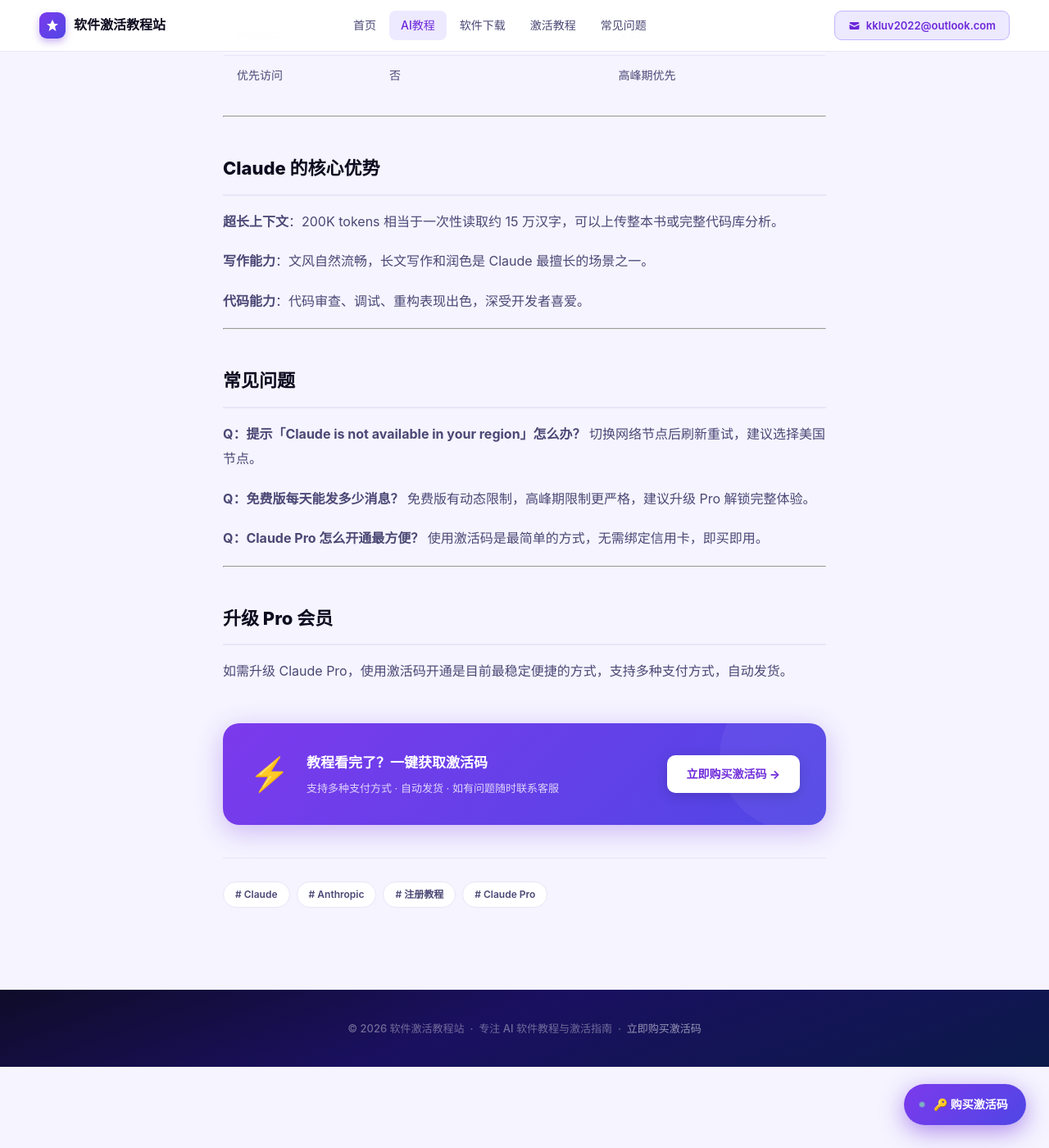
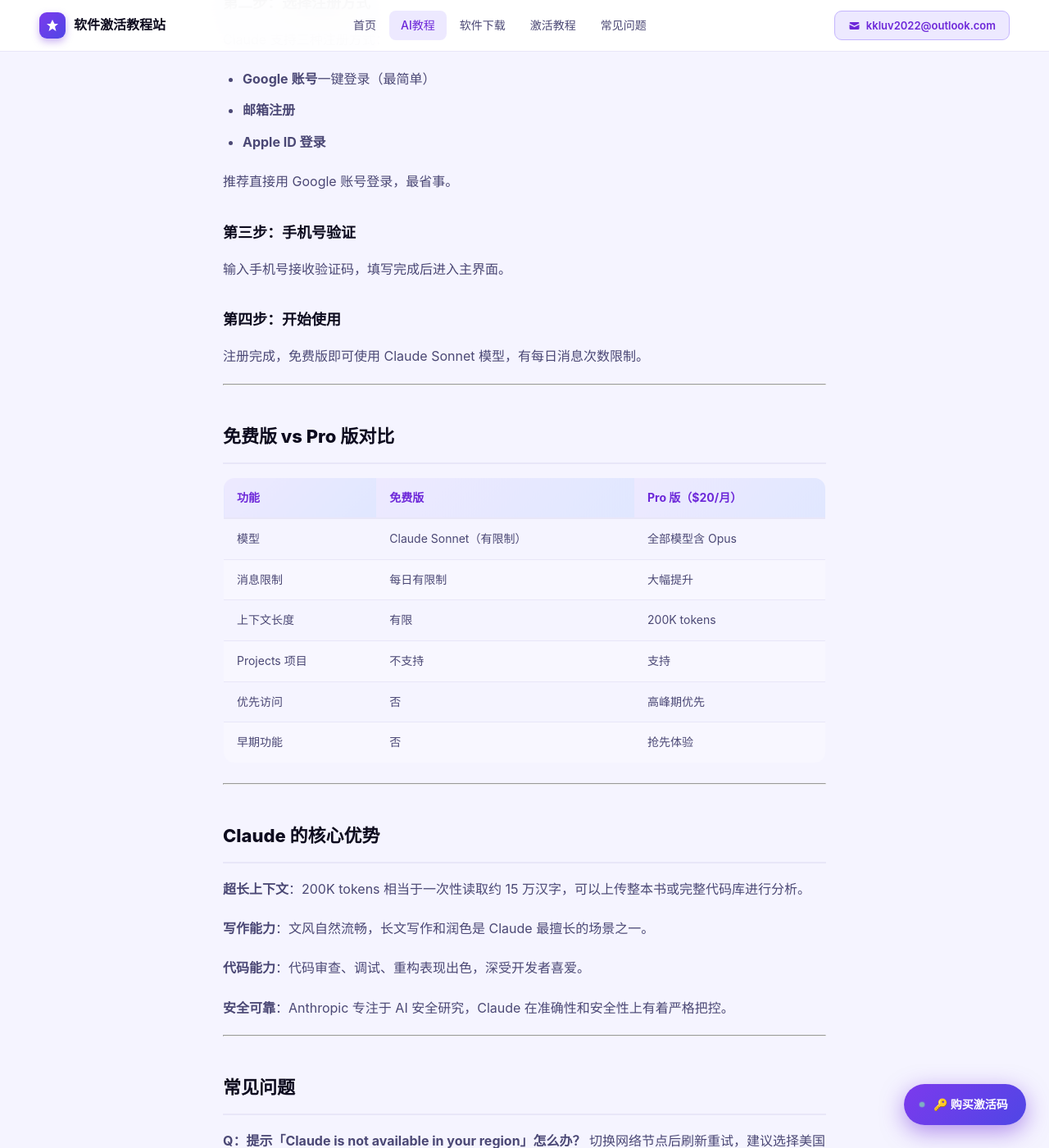
Before and after one commit to leo11hang/Kilian.github.io, a Jekyll site: the page built from _posts/2025-03-28-Claude Sign up.md, in a window 1280 px wide and 1400 px high, scrolled down 1966 px. Shown: the whole window at 82% size. Built offline with Jekyll 4.4.1, drawn with Linux system fonts in a browser that asks for light colours; a script that is not in the unit is left out; some of the changed text lies outside the part shown.

Commit message:
Update 2025-03-28-Claude Sign up.md

```diff
--- a/_posts/2025-03-28-Claude Sign up.md
+++ b/_posts/2025-03-28-Claude Sign up.md
@@ -5,12 +5,15 @@
 categories: tutorial
 tags: [Claude, Anthropic, 注册教程, Claude Pro]
 excerpt: "详细介绍 Claude 账号注册流程，包括网络环境配置、邮箱注册、手机验证及 Pro 会员开通方法。"
+cover: https://github.com/user-attachments/assets/c558f459-834d-4e2e-96a1-6bb7e848e191
 pinned: false
 ---
 
 ## Claude 是什么？
 
 Claude 是 Anthropic 开发的 AI 助手，以超强的长文本理解能力和安全性著称，在写作、代码、分析等任务上表现优异，是目前最受欢迎的 ChatGPT 替代品之一。
+
+![Claude 界面展示](https://github.com/user-attachments/assets/c558f459-834d-4e2e-96a1-6bb7e848e191)
 
 ---
 
@@ -31,6 +34,7 @@
 ### 第二步：选择注册方式
 
 Claude 支持三种注册方式：
+
 - **Google 账号**一键登录（最简单）
 - **邮箱注册**
 - **Apple ID 登录**
@@ -51,21 +55,24 @@
 
 | 功能 | 免费版 | Pro 版（$20/月）|
 |------|--------|-----------------|
-| 模型 | Claude 3.5 Sonnet | 全部模型含 Opus |
+| 模型 | Claude Sonnet（有限制）| 全部模型含 Opus |
 | 消息限制 | 每日有限制 | 大幅提升 |
 | 上下文长度 | 有限 | 200K tokens |
-| Projects | 不支持 | 支持 |
+| Projects 项目 | 不支持 | 支持 |
 | 优先访问 | 否 | 高峰期优先 |
+| 早期功能 | 否 | 抢先体验 |
 
 ---
 
 ## Claude 的核心优势
 
-**超长上下文**：200K tokens 相当于一次性读取约 15 万汉字，可以上传整本书或完整代码库分析。
+**超长上下文**：200K tokens 相当于一次性读取约 15 万汉字，可以上传整本书或完整代码库进行分析。
 
 **写作能力**：文风自然流畅，长文写作和润色是 Claude 最擅长的场景之一。
 
 **代码能力**：代码审查、调试、重构表现出色，深受开发者喜爱。
+
+**安全可靠**：Anthropic 专注于 AI 安全研究，Claude 在准确性和安全性上有着严格把控。
 
 ---
 
```
Also changed, not shown: other parts of _posts/2025-03-28-Claude Sign up.md (+1 -1 lines).
